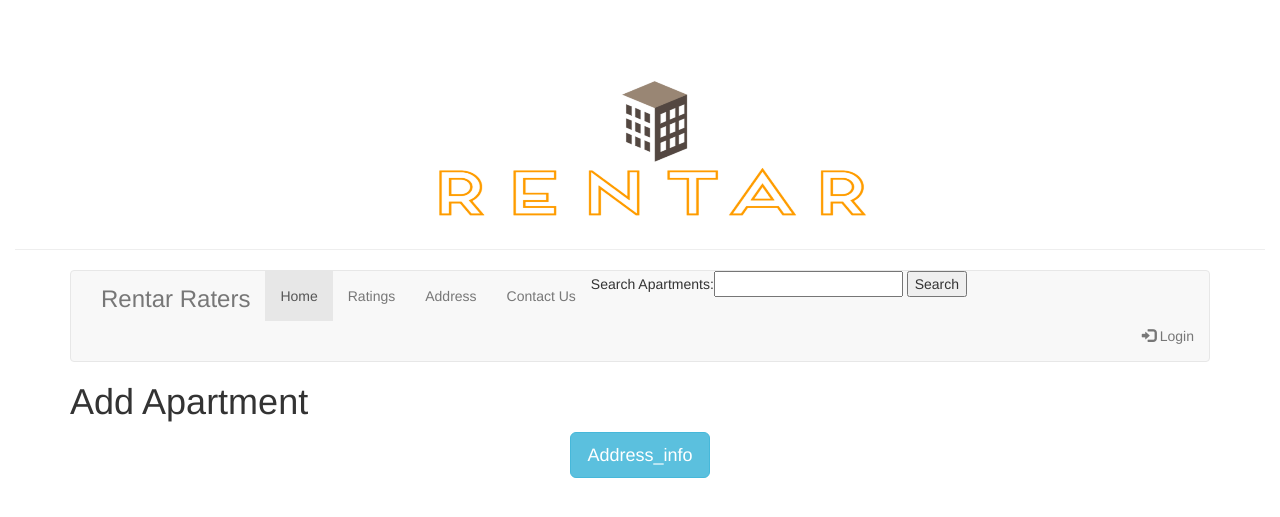
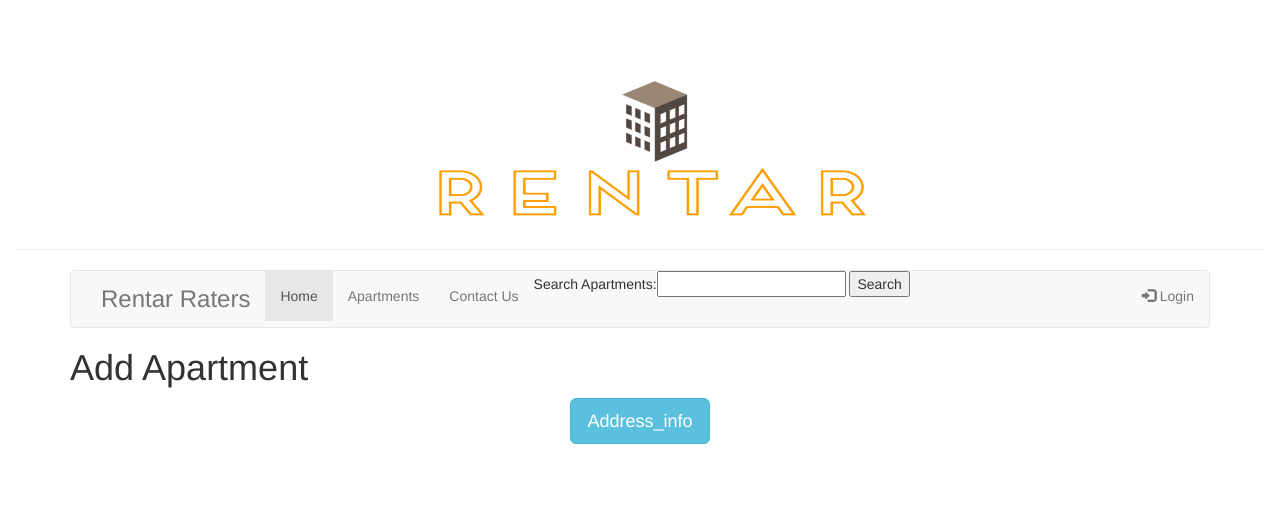
Before and after one commit to lmevange/Rentar, a Django app: page /add_apartment/ in a window 1280 px wide. Shown: the top 517 px of the page. Run offline with Django 3.2, Linux system fonts and the light colour scheme; some libraries are stand-ins or nearby versions.

Commit message:
navbar clean up and fix

```diff
--- a/server/template/header.html
+++ b/server/template/header.html
@@ -54,14 +54,14 @@ $(function(){
                 <ul class="nav navbar-nav">
                     <h3 class="navbar-text"> Rentar Raters</h3>
                     <li class="active"><a href="/">Home</a></li>
-                    <li><a href="/rating/">Ratings</a></li>
-                    <li><a href="/addressview/">Address</a></li>
+                    <li><a href="/apartment_view/">Apartments</a></li>
                     <li><a href="/contact/">Contact Us</a></li>
-                </ul>
-                <form method="get" action="/search/">
+                <li> <form method="get" action="/search/">
                   Search Apartments:<input type="text" name="q" id="id_q" value="{{ query }}"/>
                   <input type="submit" value="Search" />
-                  </form>
+                </li>
+		 </form>
+		  </ul>
                     {% if not request.user.is_authenticated %}
                         <ul class="nav navbar-nav navbar-right" style="float:right">
                             <li><a href="{% url 'login' %}"><span class="glyphicon glyphicon-log-in"></span> Login</a></li>
```
